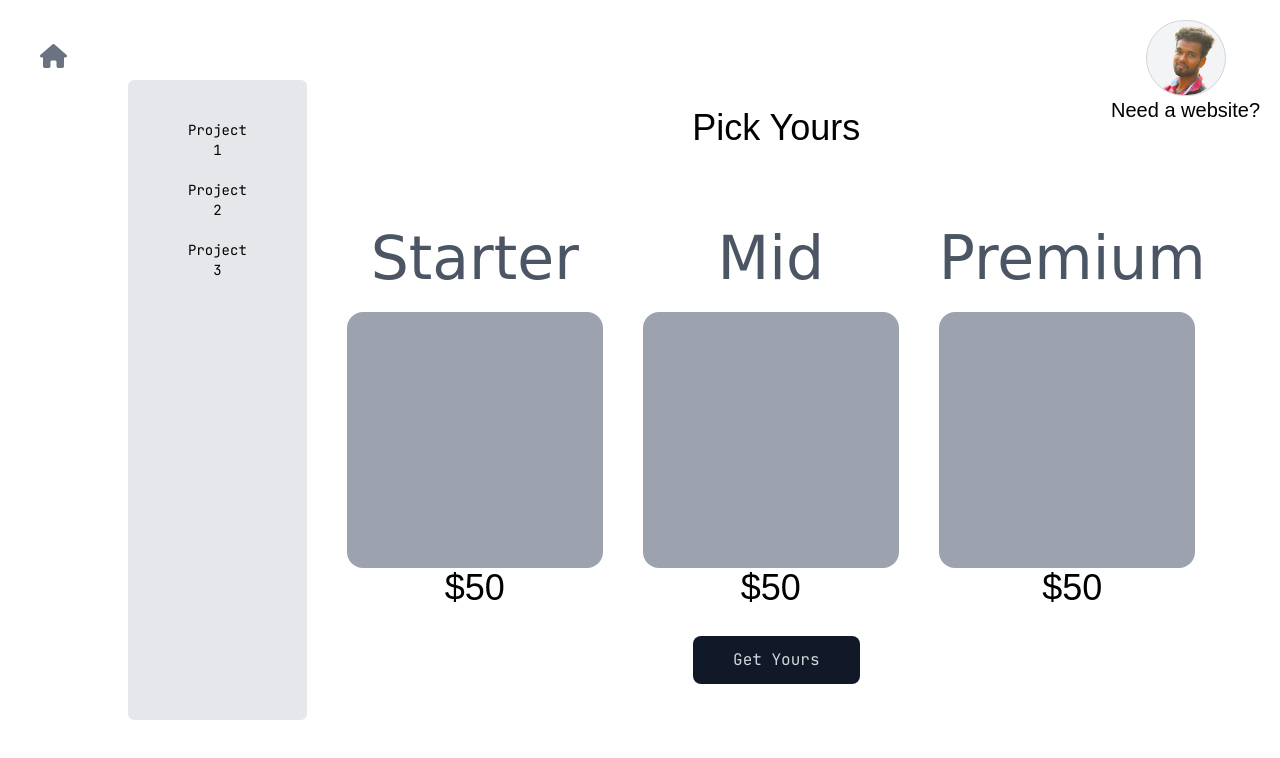
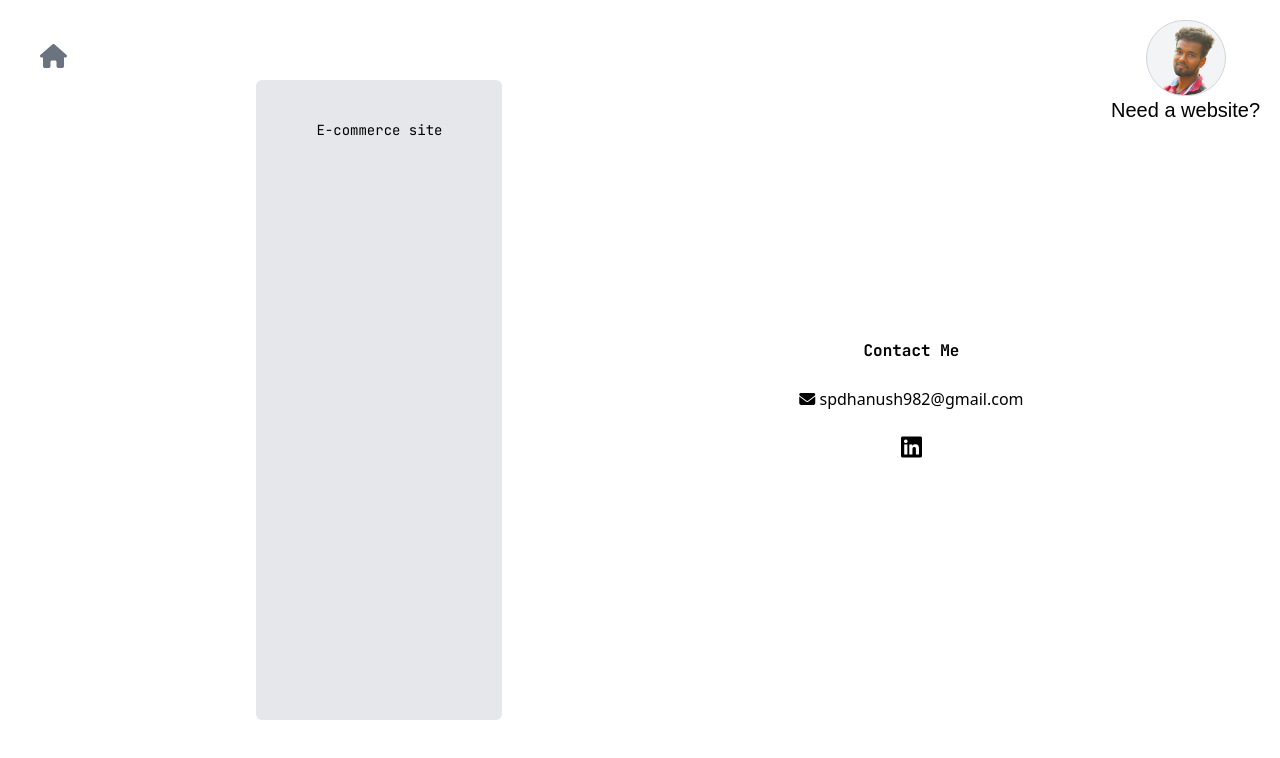
Before and after one commit to Dhanushsp/New-portfolio, a website: page public/index.html in a window 1280 px wide. Both pictures are taken after a click on the element "Need a website?". Drawn offline with Linux system fonts and the light colour scheme; a web font is replaced by a local one.

Commit message:
page launch setup

```diff
--- a/public/index.html
+++ b/public/index.html
@@ -4,7 +4,7 @@
 <head>
     <meta charset="UTF-8">
     <meta name="viewport" content="width=device-width, initial-scale=1.0">
-    <title>Test</title>
+    <title>Dhanush Web Developer</title>
     <link rel="stylesheet" href="output.css">
 
     <!-- google fonts -->
@@ -63,11 +63,11 @@
 
 
         <div id="projects"
-            class="h-4/5  w-60 pt-5 pb-5 pl-10 pr-10  bg-gray-200 text-center rounded-md font-jetbrains-mono  text-sm list-none">
+            class="h-4/5  w-1/3 pt-5 pb-5 pl-10 pr-10  bg-gray-200 text-center rounded-md font-jetbrains-mono  text-sm list-none">
 
-            <li class="m-5 cursor-pointer" onclick="showProject('project1')">Project 1</li>
-            <li class="m-5 cursor-pointer" onclick="showProject('project2')">Project 2</li>
-            <li class="m-5 cursor-pointer" onclick="showProject('project3')">Project 3</li>
+            <li class="m-5 cursor-pointer" onclick="showProject('project1')">E-commerce site</li>
+            <!-- <li class="m-5 cursor-pointer" onclick="showProject('project2')">Project 2</li>
+            <li class="m-5 cursor-pointer" onclick="showProject('project3')">Project 3</li> -->
         </div>
 
         <div>
@@ -282,8 +282,10 @@
 
                 <!--initially hidden- Projects -->
                 <div id="project1" class="hidden  h-96 w-2/3 overflow-hidden">
-                    <img id="scrolling-image" class="rounded-lg" src="dorga e-commerce.png" alt="">
+                    <a href="https://dhanushsp.github.io/dorga-general-stores/" target="_blank"><img id="scrolling-image" class="rounded-lg" src="dorga e-commerce.png" alt=""></a>
+
                 </div>
+
 
                 <!-- initially hidden About page -->
                 <div id="about" class="hidden">
@@ -361,7 +363,7 @@
                 <!-- initially hidden Pricing page -->
 
                 <div id="need-a-website" class="hidden">
-                    <h1 style="font-family: Londrina Solid, sans-serif; font-weight: 500; font-style: normal;"
+                    <!-- <h1 style="font-family: Londrina Solid, sans-serif; font-weight: 500; font-style: normal;"
                         class="text-center mb-20 text-4xl m-5">Pick Yours</h1>
 
                     <div class="flex justify-around gap-10">
@@ -396,6 +398,14 @@
                     <div class="text-center">
                         <button class="px-10 py-3 m-7 bg-gray-900 rounded-lg font-jetbrains-mono text-gray-300">Get
                             Yours</button>
+                    </div> -->
+                    <div class="text-center">
+                        <h1 class="font-jetbrains-mono font-bold">Contact Me</h1>
+                    <br>
+                    <a href="" ><i class="fa-solid fa-envelope "></i class='items-center font-jetbrains-mono font-thin'> spdhanush982@gmail.com</a>
+                    <br>
+                    <br>
+                    <a href="https://www.linkedin.com/in/dhanushsp982/" target="_blank"><i class="fa-brands fa-linkedin text-2xl "> </i></a>
                     </div>
                 </div>
 
```
